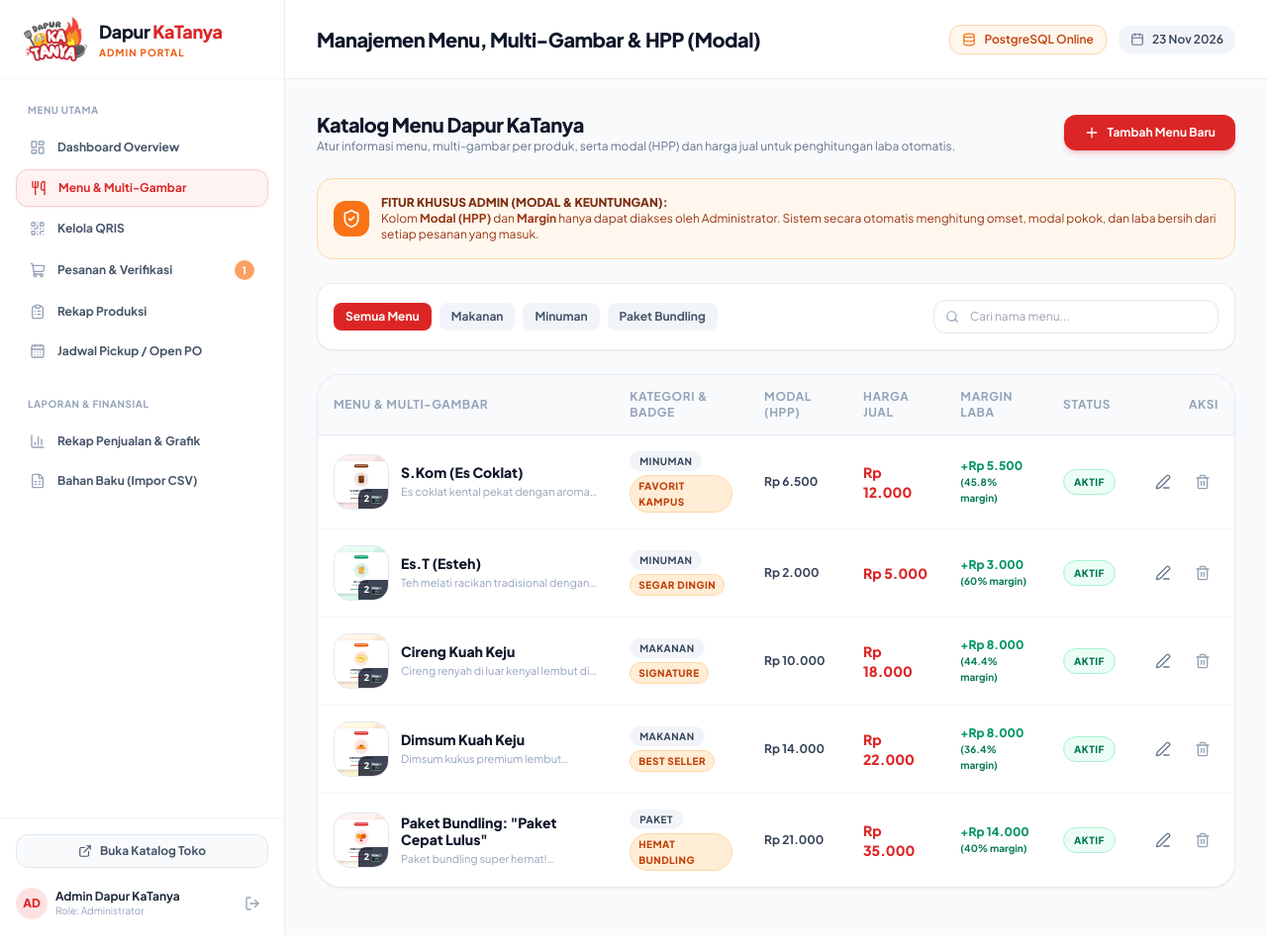
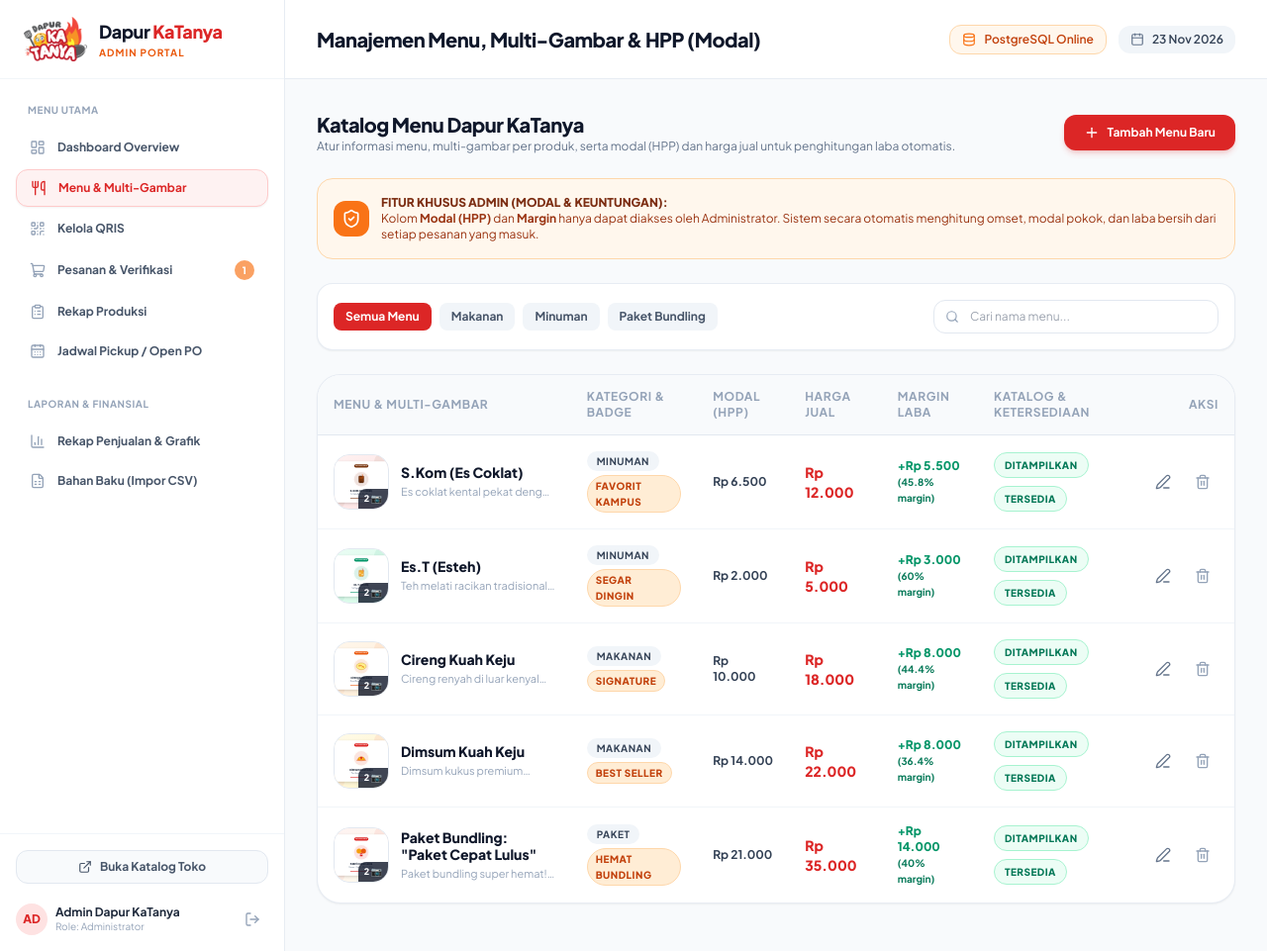
Before and after one commit to jauzzanajla/Dapur-KaTanya, a Laravel app: page /admin/products in a window 1280 px wide. Shown: the whole page at 99% size. Run offline with Laravel 12, Linux system fonts and the light colour scheme; a user stored in the database is signed in; data comes from the database, SQL or seed files in the repository; some libraries are stand-ins or nearby versions.

Commit message:
Add product availability management

```diff
--- a/app/Http/Controllers/Admin/ProductController.php
+++ b/app/Http/Controllers/Admin/ProductController.php
@@ -5,6 +5,7 @@ namespace App\Http\Controllers\Admin;
 use App\Http\Controllers\Controller;
 use App\Models\Product;
 use App\Models\ProductImage;
+use Illuminate\Http\RedirectResponse;
 use Illuminate\Http\Request;
 use Illuminate\Http\UploadedFile;
 use Illuminate\Support\Facades\DB;
@@ -108,6 +109,7 @@ class ProductController extends Controller
             'images' => 'required|array|min:1',
             'images.*' => 'file|mimes:jpeg,png,jpg,webp,svg|max:4096',
             'is_active' => 'nullable|boolean',
+            'is_available' => 'nullable|boolean',
             'is_featured' => 'nullable|boolean',
         ], [
             'name.unique' => 'Nama produk ini sudah digunakan.',
@@ -137,6 +139,7 @@ class ProductController extends Controller
                     'harga_jual' => $request->input('harga_jual'),
                     'description' => $request->input('description'),
                     'is_active' => $request->boolean('is_active', true),
+                    'is_available' => $request->boolean('is_available', true),
                     'is_featured' => $request->boolean('is_featured'),
                 ]);
 
@@ -195,6 +198,7 @@ class ProductController extends Controller
             'new_images' => 'nullable|array',
             'new_images.*' => 'file|mimes:jpeg,png,jpg,webp,svg|max:4096',
             'is_active' => 'nullable|boolean',
+            'is_available' => 'nullable|boolean',
             'is_featured' => 'nullable|boolean',
         ], [
             'new_images.*.uploaded' => 'Gambar gagal terkirim ke server. Kemungkinan ukurannya melebihi batas upload server.',
@@ -214,6 +218,7 @@ class ProductController extends Controller
                     'harga_jual' => $request->input('harga_jual'),
                     'description' => $request->input('description'),
                     'is_active' => $request->boolean('is_active'),
+                    'is_available' => $request->boolean('is_available', true),
                     'is_featured' => $request->boolean('is_featured'),
                 ]);
 
@@ -304,4 +309,12 @@ class ProductController extends Controller
 
         return back()->with('success', "Status produk '{$product->name}' berhasil {$statusStr}.");
     }
+
+    public function toggleAvailability(Product $product): RedirectResponse
+    {
+        $product->update(['is_available' => ! $product->is_available]);
+        $availability = $product->is_available ? 'tersedia' : 'habis';
+
+        return back()->with('success', "Ketersediaan menu '{$product->name}' diubah menjadi {$availability}.");
+    }
 }
--- a/app/Models/Product.php
+++ b/app/Models/Product.php
@@ -21,6 +21,7 @@ class Product extends Model
         'modal',
         'harga_jual',
         'is_active',
+        'is_available',
         'is_featured',
     ];
 
@@ -28,6 +29,7 @@ class Product extends Model
         'modal' => 'float',
         'harga_jual' => 'float',
         'is_active' => 'boolean',
+        'is_available' => 'boolean',
         'is_featured' => 'boolean',
     ];
 
--- a/resources/views/admin/products/index.blade.php
+++ b/resources/views/admin/products/index.blade.php
@@ -84,7 +84,7 @@
                         <th class="py-3.5 px-4">Modal (HPP)</th>
                         <th class="py-3.5 px-4">Harga Jual</th>
                         <th class="py-3.5 px-4">Margin Laba</th>
-                        <th class="py-3.5 px-4">Status</th>
+                        <th class="py-3.5 px-4">Katalog & Ketersediaan</th>
                         <th class="py-3.5 px-4 text-right">Aksi</th>
                     </tr>
                 </thead>
@@ -155,9 +155,16 @@
                                 <form action="{{ route('admin.products.toggle', $product) }}" method="POST">
                                     @csrf
                                     <button type="submit"
-                                            title="Klik untuk toggle status"
+                                            title="Klik untuk mengubah visibilitas katalog"
                                             class="px-2.5 py-1 rounded-full text-[10px] font-black uppercase tracking-wider border transition {{ $product->is_active ? 'bg-emerald-50 text-emerald-700 border-emerald-200 hover:bg-emerald-100' : 'bg-slate-100 text-slate-500 border-slate-200 hover:bg-slate-200' }}">
-                                        {{ $product->is_active ? 'Aktif' : 'Nonaktif' }}
+                                        {{ $product->is_active ? 'Ditampilkan' : 'Disembunyikan' }}
+                                    </button>
+                                </form>
+                                <form action="{{ route('admin.products.availability.toggle', $product) }}" method="POST" class="mt-2">
+                                    @csrf
+                                    <button type="submit" title="Klik untuk mengubah ketersediaan"
+                                            class="px-2.5 py-1 rounded-full text-[10px] font-black uppercase tracking-wider border transition {{ $product->is_available ? 'bg-emerald-50 text-emerald-700 border-emerald-200 hover:bg-emerald-100' : 'bg-red-50 text-red-700 border-red-200 hover:bg-red-100' }}">
+                                        {{ $product->is_available ? 'Tersedia' : 'Habis' }}
                                     </button>
                                 </form>
                             </td>
--- a/routes/web.php
+++ b/routes/web.php
@@ -72,6 +72,7 @@ Route::prefix('admin')->name('admin.')->group(function () {
         // CRUD Products & Multi-images
         Route::resource('products', ProductController::class);
         Route::post('products/{product}/toggle-status', [ProductController::class, 'toggleStatus'])->name('products.toggle');
+        Route::post('products/{product}/toggle-availability', [ProductController::class, 'toggleAvailability'])->name('products.availability.toggle');
         Route::delete('product-images/{image}', [ProductController::class, 'deleteImage'])->name('products.image.delete');
         Route::post('product-images/{image}/set-primary', [ProductController::class, 'setPrimaryImage'])->name('products.image.primary');
 
```
Also changed, not shown: app/Http/Controllers/CustomerController.php (+11 -0 lines), resources/views/admin/products/create.blade.php (+9 -2 lines), resources/views/admin/products/edit.blade.php (+9 -2 lines), resources/views/customer/catalog.blade.php (+6 -5 lines), database/migrations/2026_11_18_030000_add_is_available_to_products_table.php (added).
